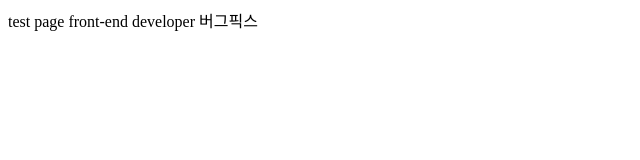
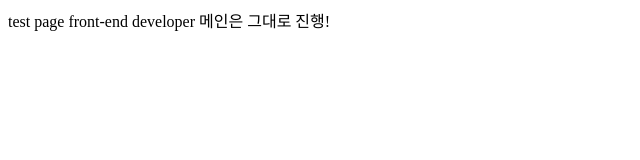
Before and after one commit to emfkdlvnem/prectice_git, a plain HTML site: page index.html in a window 1280 px wide. Shown: the whole page, without its empty margins (0-640 px from the left). Drawn offline with Linux system fonts and the light colour scheme.

Commit message:
메인그대로 진행

```diff
--- a/index.html
+++ b/index.html
@@ -9,6 +9,6 @@
 <body>
     test page
     front-end developer
-    버그픽스
+    메인은 그대로 진행!
 </body>
 </html>
```
